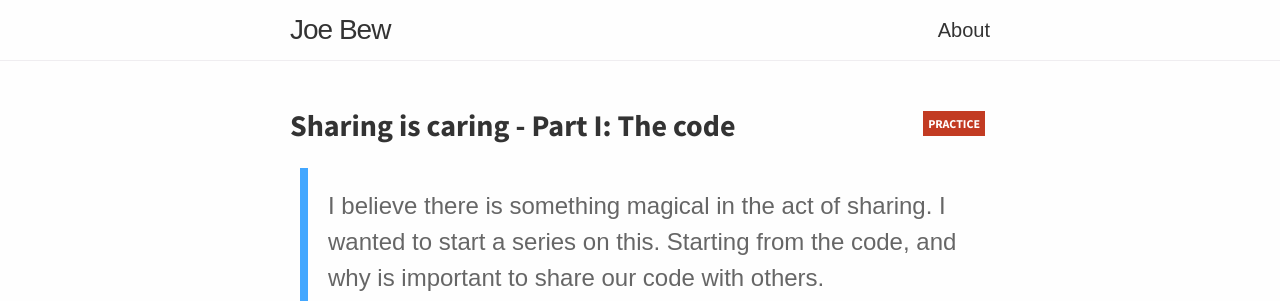
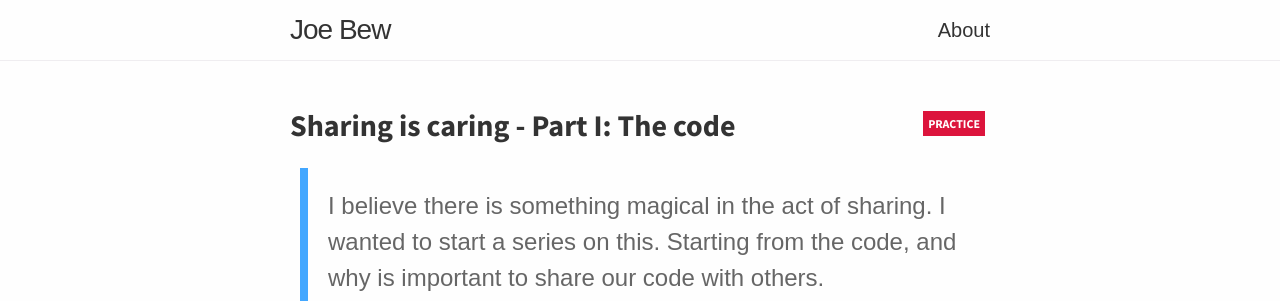
Before and after one commit to joebew42/joebew42.github.io, a Jekyll site: the page built from _posts/2020-05-05-sharing-is-caring.markdown, in a window 1280 px wide. Shown: the top 301 px of the page. Built offline with Jekyll 4.4.1, drawn with Linux system fonts in a browser that asks for light colours; some web fonts are replaced.

Commit message:
use crimson for the practice

```diff
--- a/_sass/_base.scss
+++ b/_sass/_base.scss
@@ -253,7 +253,7 @@ pre {
 
 .post-tag.practice {
     color: white;
-    background-color: #c23b22;
+    background-color: crimson;
 }
 
 .post-tag.elixir {
```
